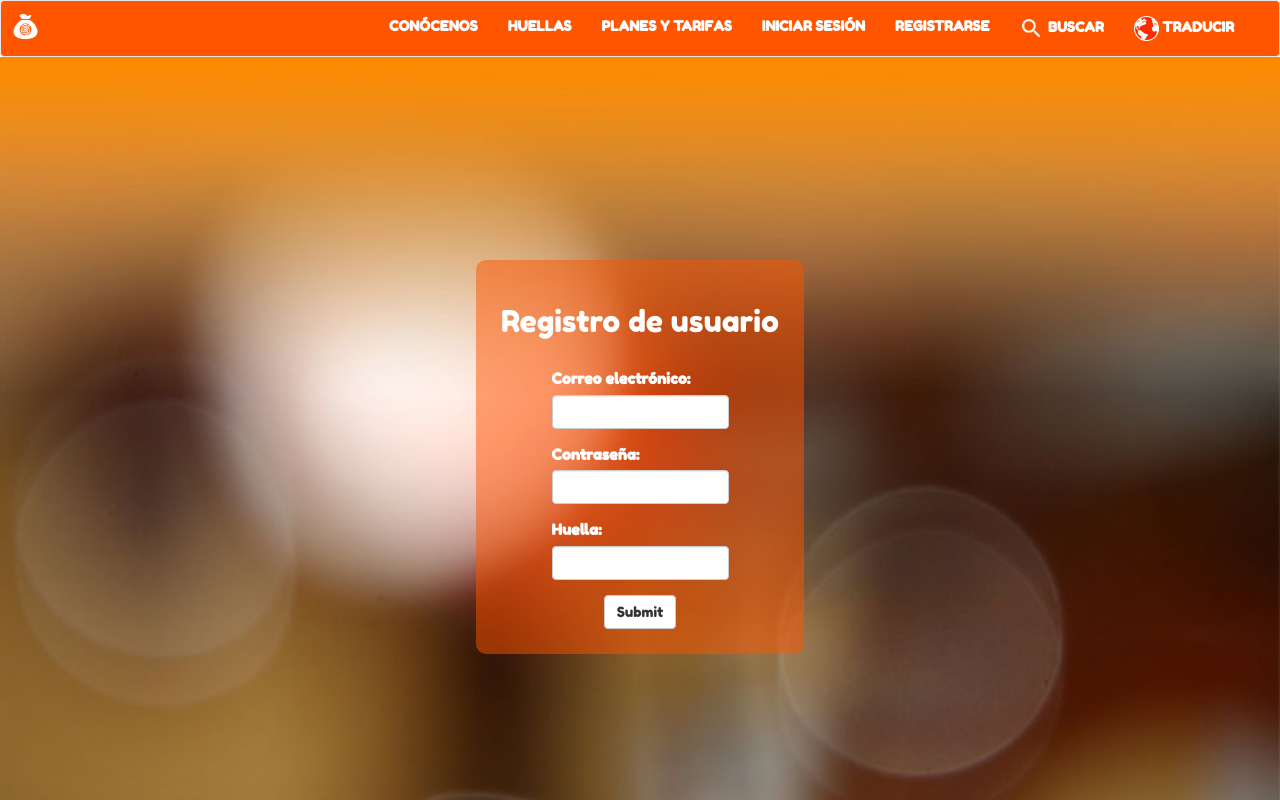
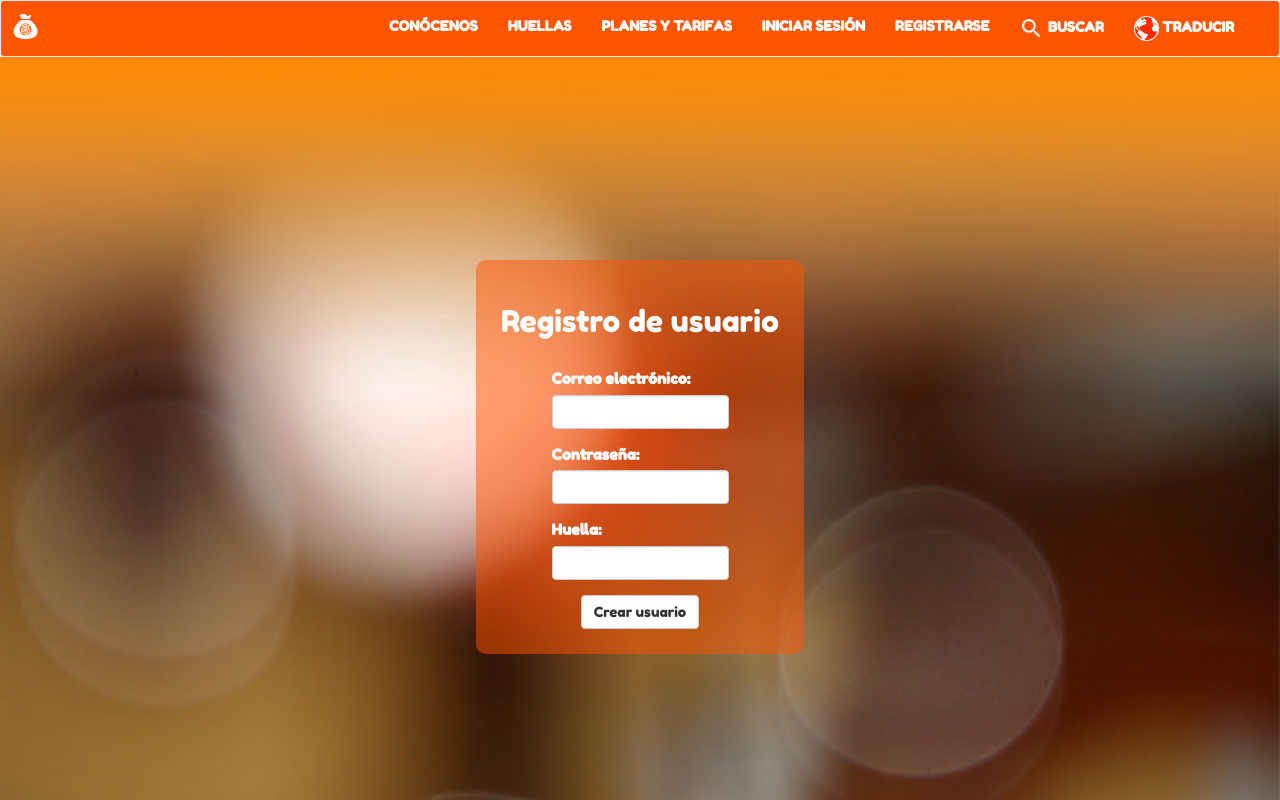
Before and after one commit to jfuenmayor96/hueprint, a React (Create React App) app: page /hueprint/registro in a window 1280 px wide. Shown: the top 800 px of the page. Built offline with nearby package versions, Linux system fonts and the light colour scheme; a web font is replaced by a local one.

Commit message:
se redirige al usuario al home una vez que se ha iniciado sesion

```diff
--- a/src/containers/Registro/Registro.js
+++ b/src/containers/Registro/Registro.js
@@ -11,7 +11,7 @@ class Registro extends React.Component {
 
   handleSubmit(event){
    event.preventDefault();
-   fetch('/api/registro', {
+   fetch('https://hueprint.herokuapp.com/api/registro', {
    method: 'post',
    headers: {'Content-Type':'application/json'},
    body: JSON.stringify({
@@ -35,7 +35,7 @@ class Registro extends React.Component {
       }
       else {
         alert("Usuario creado exitosamente");
-        <Redirect push to="/hueprint/"/>
+        this.props.history.push("/hueprint/");
       }
 
      })
@@ -61,7 +61,7 @@ class Registro extends React.Component {
                   <label htmlFor="huella">Huella:</label>
                   <input type="huella" className="form-control" id="huella"/>
                 </div>
-                <center><button type="submit" onClick={this.handleSubmit} className="btn btn-default">Submit</button></center>
+                <center><button type="submit" onClick={this.handleSubmit} className="btn btn-default">Crear usuario</button></center>
               </form>
           </div>
         </div>
```
